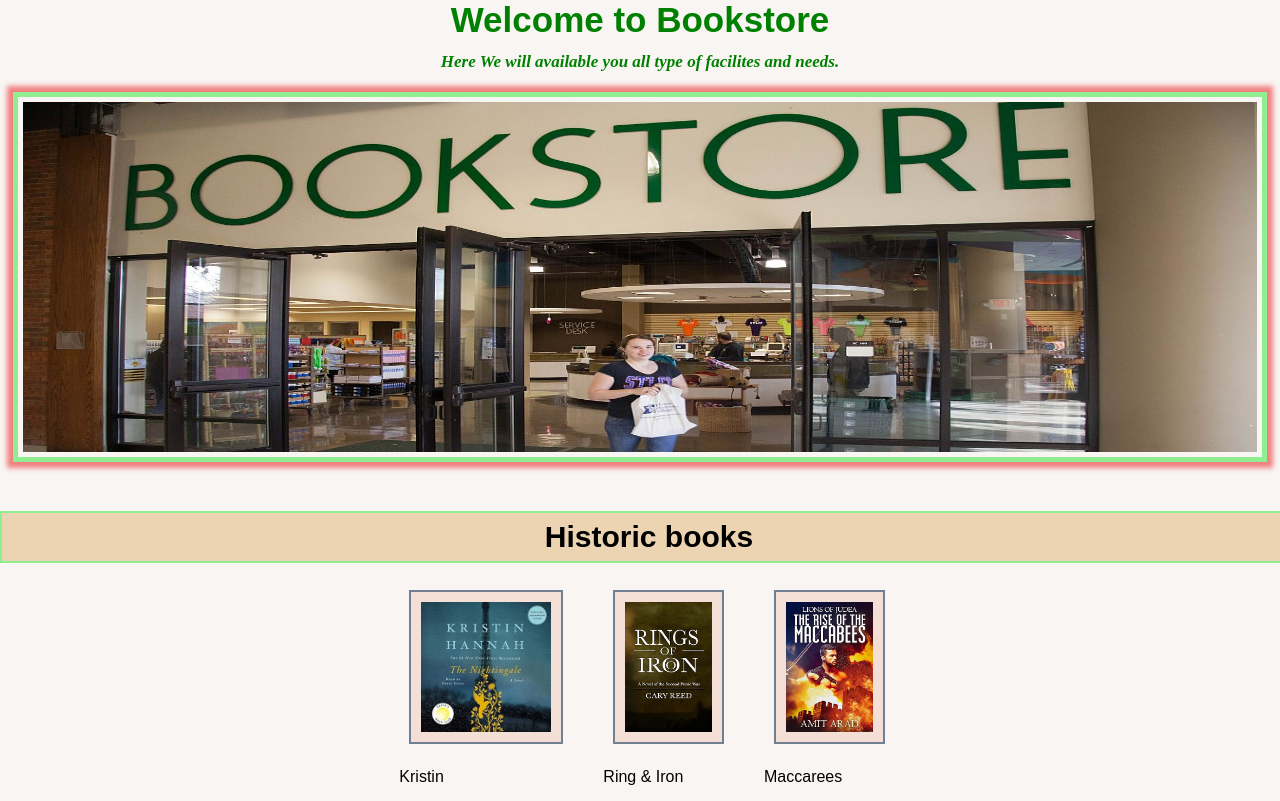
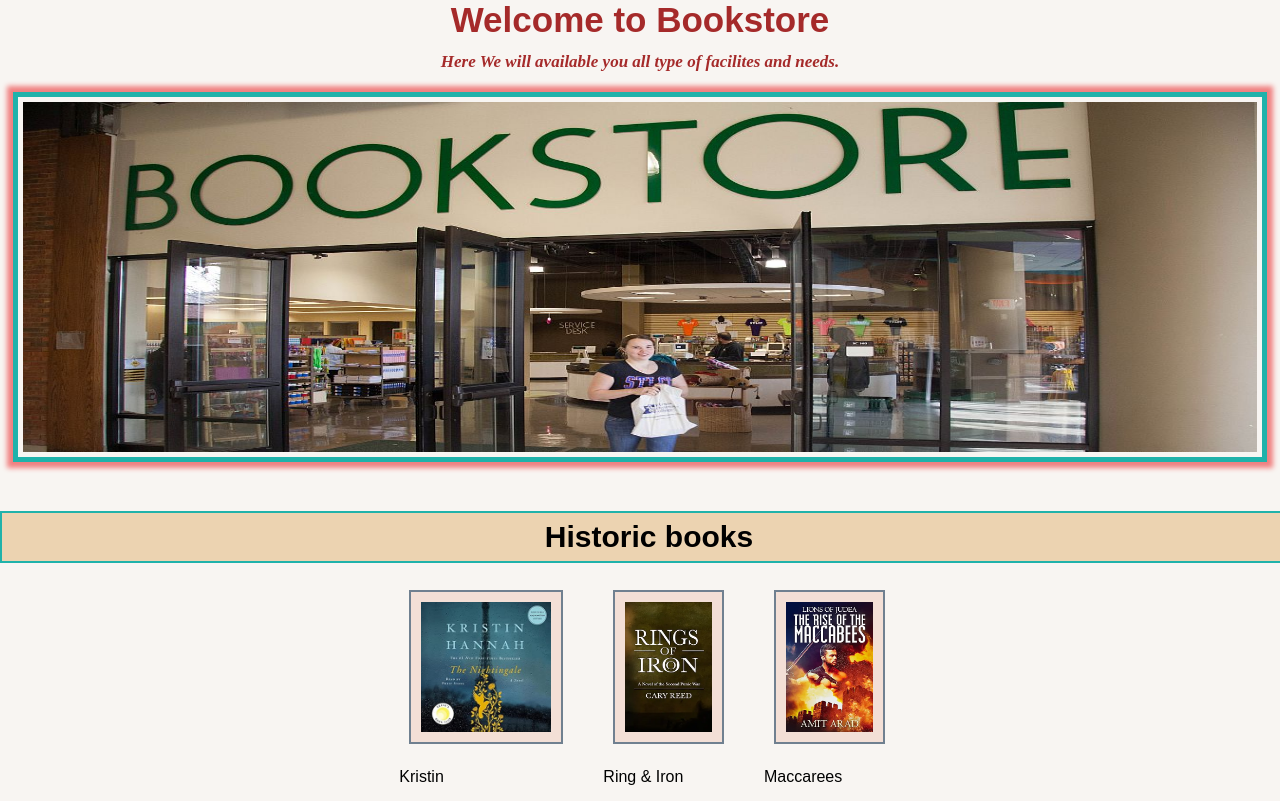
Before and after one commit to Mansi-Tanpure089/project-3, a plain HTML site: page index.html in a window 1280 px wide. Shown: the top 801 px of the page. Drawn offline with Linux system fonts and the light colour scheme.

Commit message:
color added

```diff
--- a/home.css/index.css
+++ b/home.css/index.css
@@ -7,7 +7,7 @@ body{
 .dmart-image{
     width:95%;
     height:500px;
-    border:5px solid lightgreen;
+    border:5px solid lightseagreen;
     box-shadow: 0 0 5px 6px lightcoral;
     text-align: center;
     justify-content:center;
@@ -34,7 +34,7 @@ body{
     display:flex;
     justify-content: center;
     background-color: rgb(236, 211, 177);
-    border: 2px solid lightgreen;
+    border: 2px solid lightseagreen;
     width:95%;
 }
 
@@ -67,7 +67,7 @@ body{
  }
 
  .product-img:hover{
-    box-shadow: 0px 0px 5px 5px lightcoral;
+    box-shadow: 0px 0px 5px 5px lightblue;
     border-radius: 18px;
  }
 
@@ -79,7 +79,7 @@ body{
     width:80%;
     margin:30px auto;
     padding: 10px;
-    background-color:  #f3dfd6;
+    background-color: lightsalmon;
     border: 2px solid slategrey;
 }
 .monsoon-product-img:hover{
@@ -108,7 +108,7 @@ body{
  }
 
  .header-section{
-    color:green;
+    color:brown;
     margin:auto;
     text-align: center;
  }
@@ -116,7 +116,7 @@ body{
  .sub-title{
    font-size: 18px;
    font-weight: 800;
-   color: green;
+   color: brown;
    text-align: center;
  }
  .image-container a{
```
